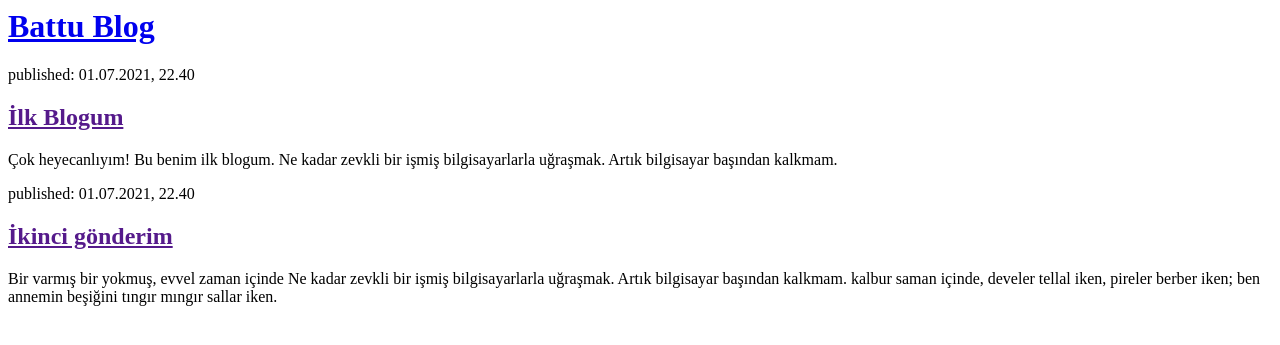
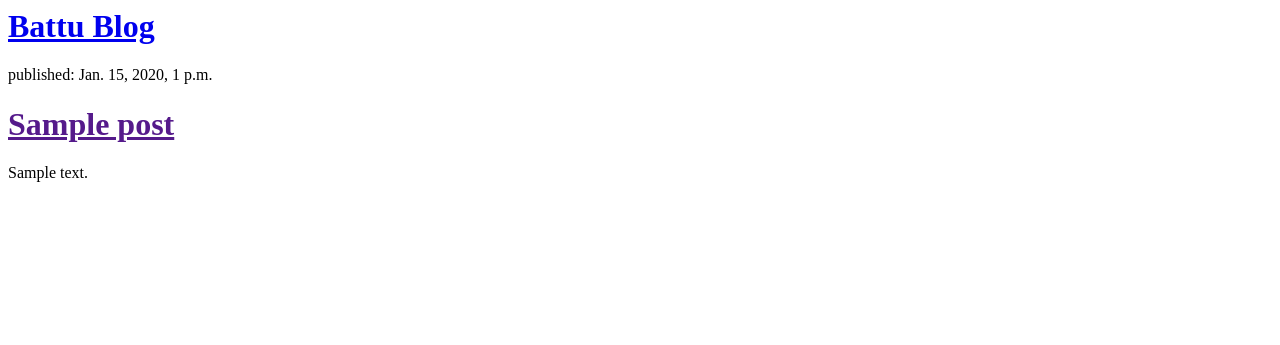
Before and after one commit to battusahin/djangoboys, a Django app: page / in a window 1280 px wide. Shown: the top 345 px of the page. Run offline with Django 3.2, Linux system fonts and the light colour scheme; tables that the repository leaves empty hold one stand-in row (values such as "Sample post").

Commit message:
Veritabanından gönderileri göstermek için template'ler değiştirildi.

```diff
--- a/blog/templates/blog/post_list.html
+++ b/blog/templates/blog/post_list.html
@@ -6,16 +6,14 @@
 <div>
     <h1><a href="/">Battu Blog</a></h1>
 </div>
+
+
+{% for post in posts %}
     <div>
-            <p>published: 01.07.2021, 22.40</p>
-            <h2><a href="">İlk Blogum</a></h2>
-            <p>Çok heyecanlıyım! Bu benim ilk blogum. Ne kadar zevkli bir işmiş bilgisayarlarla uğraşmak. Artık bilgisayar başından kalkmam. </p>
+        <p>published: {{ post.published_date }}</p>
+        <h1><a href="">{{ post.title }}</a></h1>
+        <p>{{ post.text|linebreaksbr }}</p>
     </div>
-
-        <div>
-            <p>published: 01.07.2021, 22.40</p>
-            <h2><a href="">İkinci gönderim</a></h2>
-            <p>Bir varmış bir yokmuş, evvel zaman içinde Ne kadar zevkli bir işmiş bilgisayarlarla uğraşmak. Artık bilgisayar başından kalkmam. kalbur saman içinde, develer tellal iken, pireler berber iken; ben annemin beşiğini tıngır mıngır sallar iken.</p>
-        </div>
+{% endfor %}
 </body>
 </html>
--- a/blog/views.py
+++ b/blog/views.py
@@ -1,6 +1,7 @@
 from django.shortcuts import render
-
-# Create your views here.
+from django.utils import timezone
+from .models import Post
 
 def post_list(request):
-    return render(request, 'blog/post_list.html', {})
+    posts = Post.objects.filter(published_date__lte=timezone.now()).order_by('published_date')
+    return render(request, 'blog/post_list.html', {'posts': posts})
```
Lines whose indentation alone changed are shown as unchanged.
